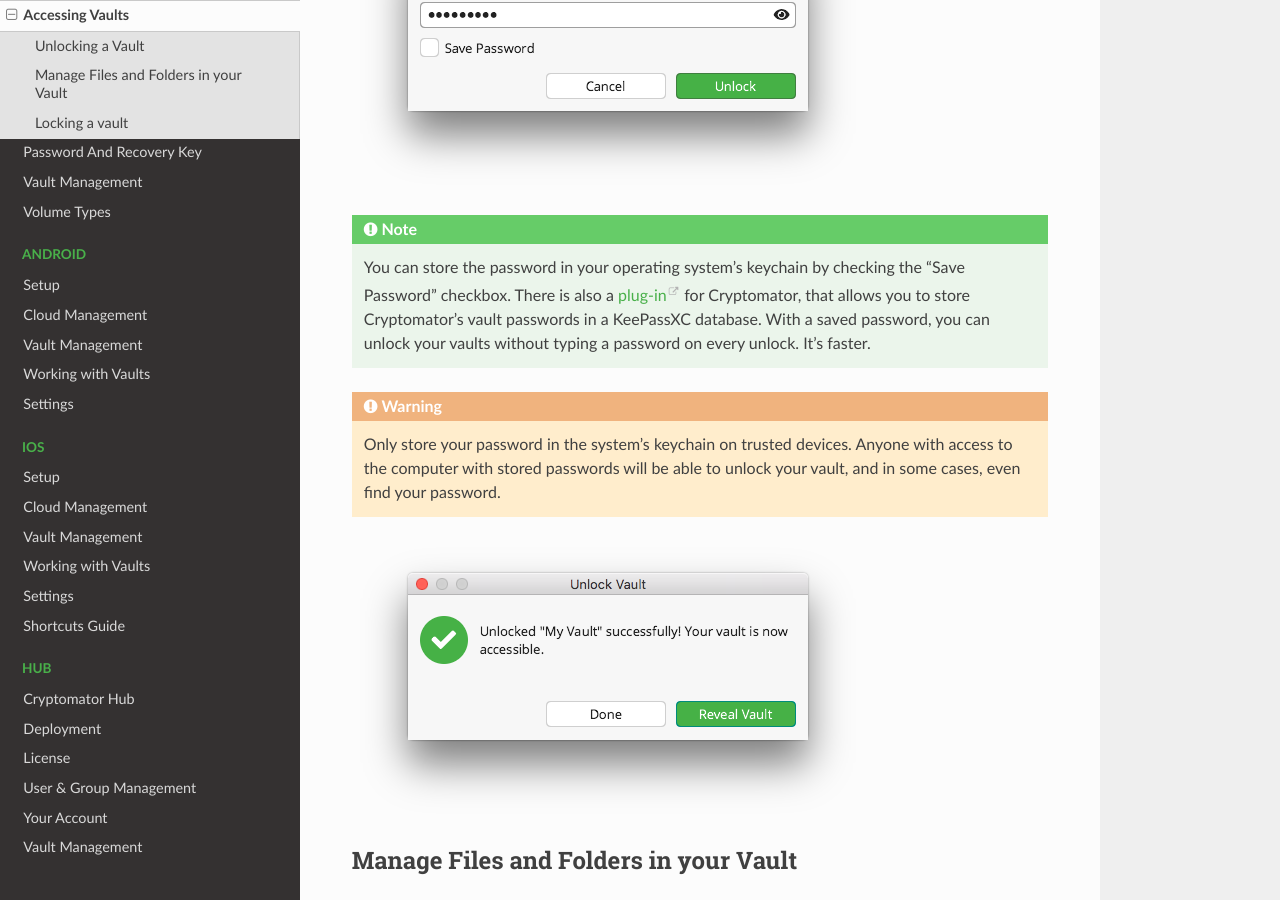
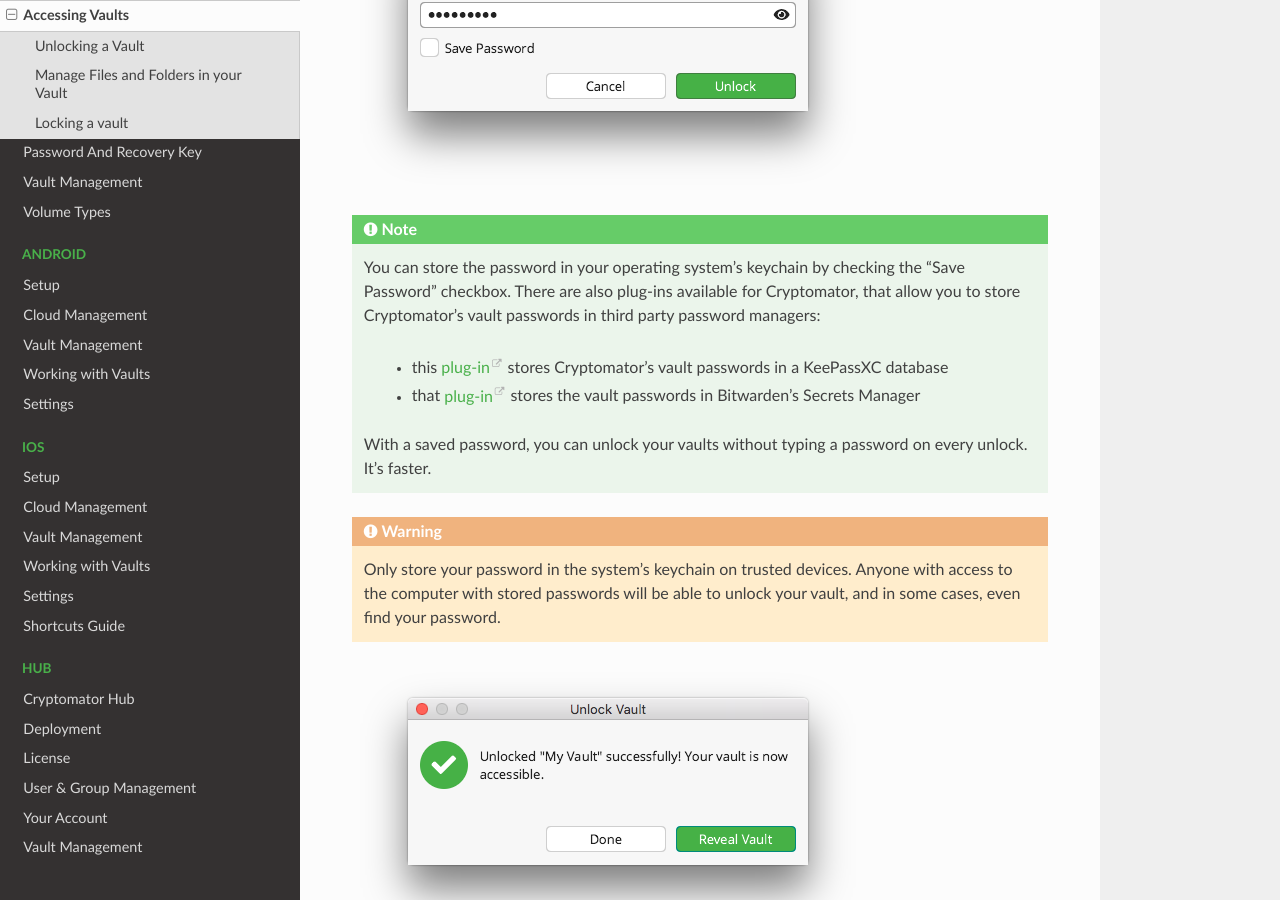
Before and after one commit to cryptomator/docs, a Sphinx documentation site: the page built from source/desktop/accessing-vaults.rst, in a window 1280 px wide and 900 px high, scrolled down 1118 px. Built offline with Sphinx 7.4.7 and the Read the Docs theme 2.0.0, drawn with Linux system fonts in a browser that asks for light colours.

Commit message:
Mention new plug-in: Bitwarden Secret Manager

```diff
--- a/source/desktop/accessing-vaults.rst
+++ b/source/desktop/accessing-vaults.rst
@@ -24,7 +24,12 @@
 
 .. note::
 
-    You can store the password in your operating system's keychain by checking the "Save Password" checkbox. There is also a `plug\-in <https://plugin.purejava.org>`_ for Cryptomator, that allows you to store Cryptomator's vault passwords in a KeePassXC database. With a saved password, you can unlock your vaults without typing a password on every unlock. It's faster.
+    You can store the password in your operating system's keychain by checking the "Save Password" checkbox. There are also plug-ins available for Cryptomator, that allow you to store Cryptomator's vault passwords in third party password managers:
+
+      - this `plug\-in <https://plugin.purejava.org>`_ stores Cryptomator’s vault passwords in a KeePassXC database
+      - that `plug\-in <https://github.com/purejava/cryptomator-bitwarden/wiki>`_ stores the vault passwords in Bitwarden's Secrets Manager
+
+    With a saved password, you can unlock your vaults without typing a password on every unlock. It's faster.
 
 .. warning::
 
```
